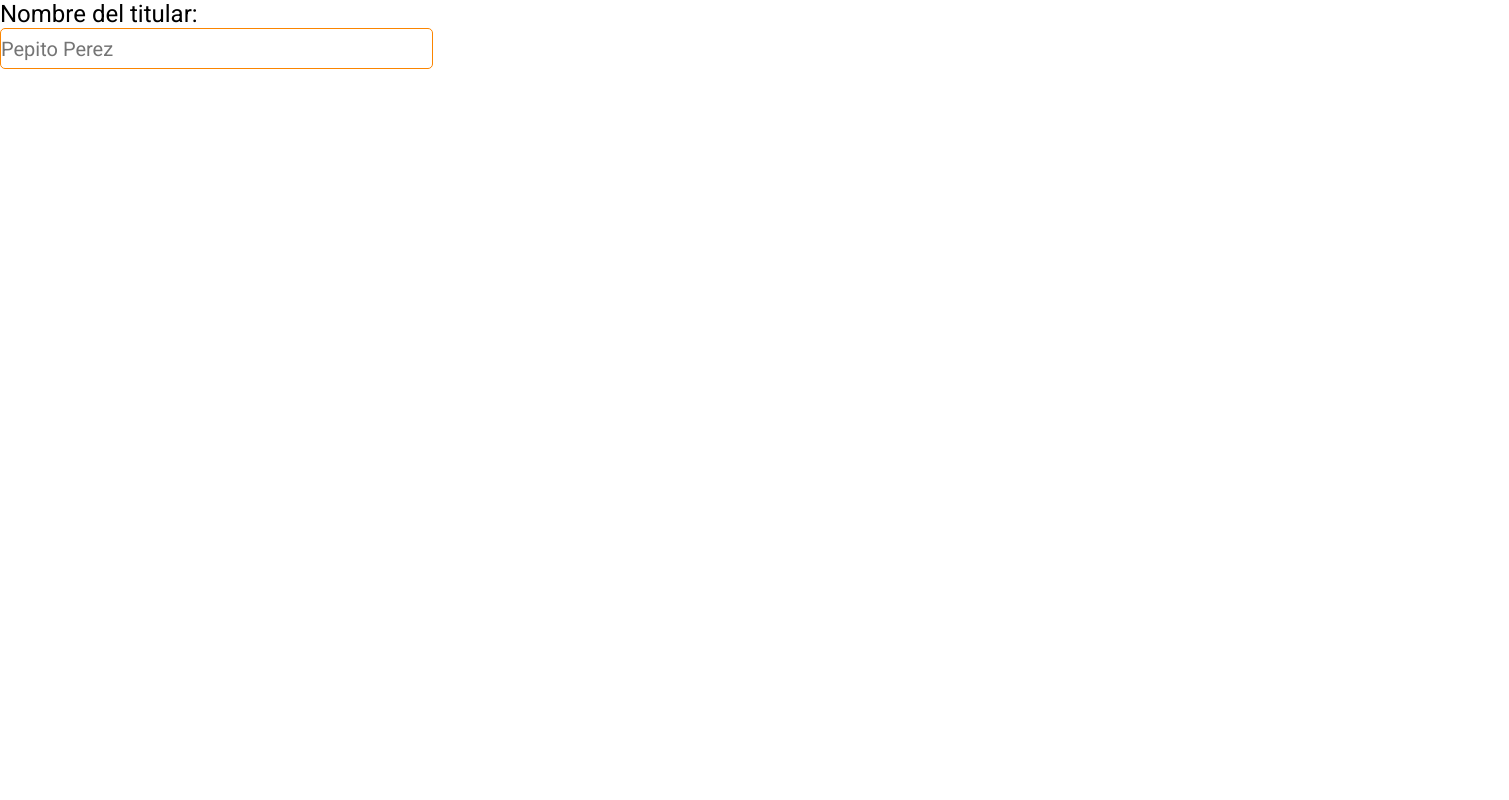
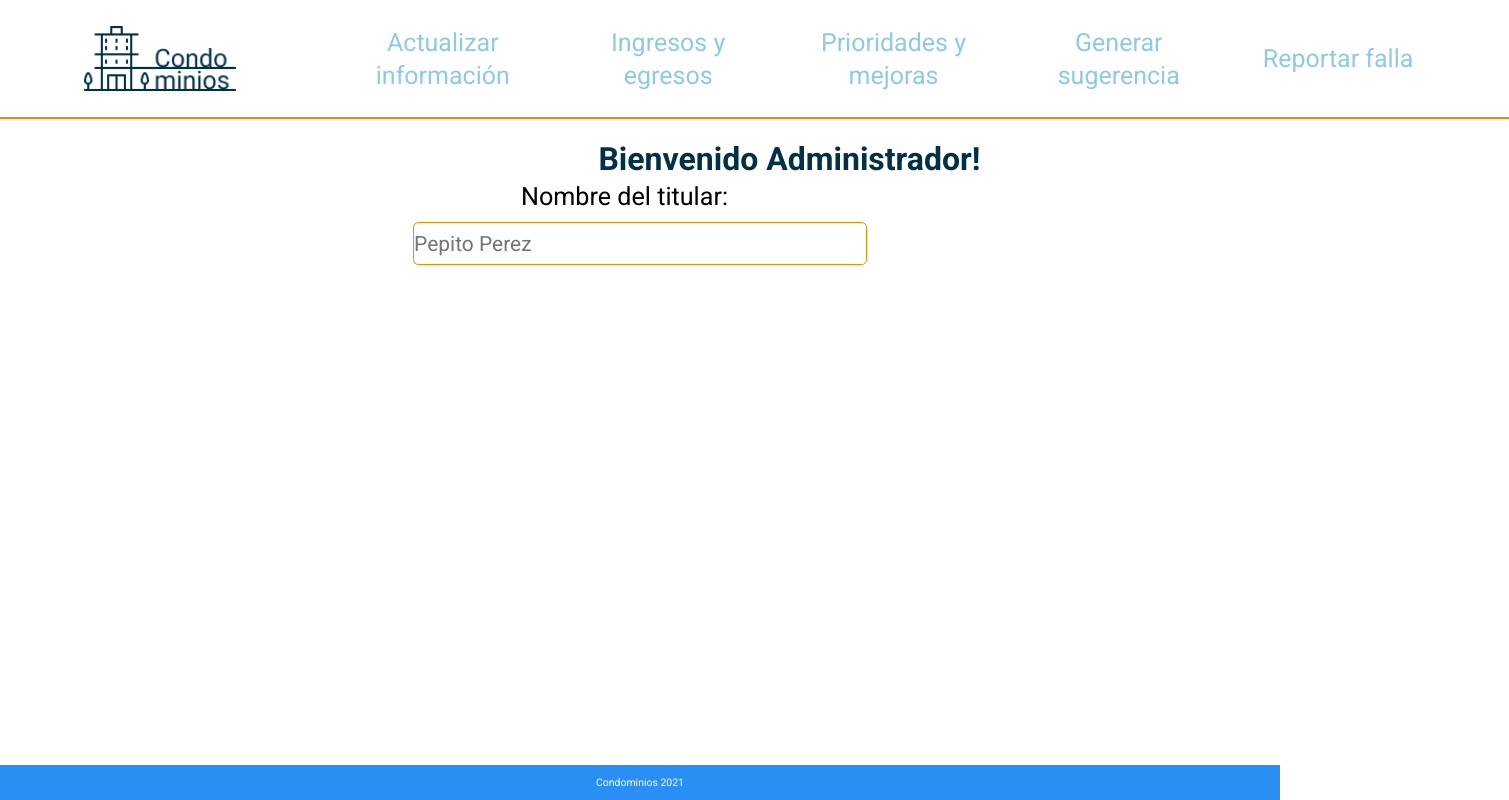
Before and after one commit to CondominiosUP/frontend, a React (Create React App) app: page / in a window 1280 px wide. Shown: the whole page, 1509 px wide, since content can reach past the window. Built offline with nearby package versions, Linux system fonts and the light colour scheme.

Commit message:
Feature/footer

```diff
--- a/src/App.js
+++ b/src/App.js
@@ -1,10 +1,14 @@
 import "./scss/App.scss";
 import LabelForm from "./components/LabelForm";
+import Header from "./components/Header";
+import Footer from "./components/Footer";
 
 function App() {
   return (
     <>
+      <Header />
       <LabelForm />
+      <Footer />
     </>
   );
 }
--- a/src/components/ColumnTrello.js
+++ b/src/components/ColumnTrello.js
@@ -1,8 +1,8 @@
 function ColumnTrello(props) {
   return (
     <div className="Container">
-    <h1 className="Container__Title">{props.TitleColumnTrello}</h1>
-    <div className="Container__DetailsSpace"></div>
+      <h1 className="Container__Title">{props.TitleColumnTrello}</h1>
+      <div className="Container__DetailsSpace"></div>
     </div>
   );
 }
--- a/src/components/Footer.js
+++ b/src/components/Footer.js
@@ -1,9 +1,9 @@
 function Footer() {
-    return (
-      <div>
-      <h1>Footer</h1>
-      </div>
-    );
-  }
+  return (
+    <footer className="footer">
+      <p>Condominios 2021</p>
+    </footer>
+  );
+}
 
-  export default Footer;
+export default Footer;
--- a/src/components/Header.js
+++ b/src/components/Header.js
@@ -13,7 +13,7 @@ function Header(props) {
           <li className="Header__listItem">Reportar falla</li>
         </ul>
       </header>
-      <p className="Container__title">Bienvenido {props.name}!</p>
+      <p className="Container__title">Bienvenido Administrador!</p>
       </div>
     );
   }
--- a/src/scss/App.scss
+++ b/src/scss/App.scss
@@ -4,7 +4,9 @@
 @import "./components/header.scss";
 @import "./components/searchBar.scss";
 @import "./components/labelForm.scss";
+@import "./components/footer.scss";
 
 html {
-	font-size: 62.5%; // 1rem === 10px;
+	// font-size: 62.5%;
+	font-size: 65.5%; // 1rem === 10px;
 }
--- /dev/null
+++ b/src/scss/components/_Footer.scss
@@ -0,0 +1,16 @@
+$color-footer-letter: #ffff;
+$color-footer: #298ff5;
+
+.footer{
+    background-color: $color-footer;
+    display: flex;
+    justify-content: center;
+    align-items: center;
+    position: fixed;
+    bottom: 0;
+    width: 100%;
+    height: 3.3rem;
+    p{
+      color: $color-footer-letter;
+    }
+  }
--- a/src/scss/components/_header.scss
+++ b/src/scss/components/_header.scss
@@ -1,13 +1,16 @@
 .Container {
   width: 144.0rem;
   height: 16.4rem;
+  display: flex;
+  flex-direction: column;
+  align-items: center;
   &__title{
     color: $Colour-dark-blue;
     width: 36.8rem;
     height: 4.8rem;
     font-weight: bold;
     font-size: 32px;
-    margin: 1rem 0 0 7rem;
+    margin: 2rem 0 0 7rem;
   }
 }
 
@@ -17,7 +20,7 @@
   display: flex;
   justify-content: space-between;
   align-items: center;
-  padding: 2.5rem 7rem;
+  padding: 2.5rem 8rem;
   &__logo{
     width: 14.5rem;
     height: 6.2rem;
@@ -32,13 +35,13 @@
   &__listItem{
     width: 15.5rem;
     height: 6.1rem;
-    font-size: 28px;
+    font-size: 25px;
     line-height: 33px;
     display: flex;
     align-items: center;
     text-align: center;
     margin-left: 6rem;
     color: $Colour-clear-blue;
+  }
 
-  }
 }
--- a/src/scss/components/_labelForm.scss
+++ b/src/scss/components/_labelForm.scss
@@ -1,13 +1,14 @@
 .Label{
   display: flex;
-  align-items: flex-start;
+  align-items: center;
   flex-direction: column;
   &__title{
     width: 22.7rem;
-    height: 2.8rem;
+    height: 4.8rem;
     font-weight: normal;
     font-size: 2.4rem;
-    line-height: 2.8rem;
+    line-height: 4.8rem;
+    // padding-top: 10px;
   }
   &__input{
     width: 43.3rem;
```
